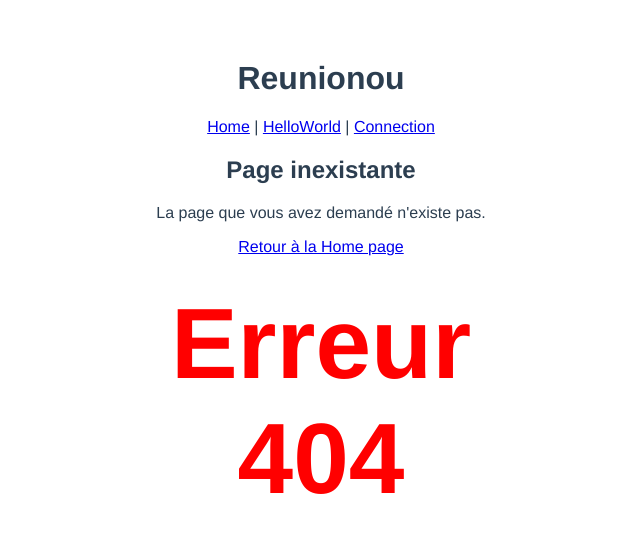
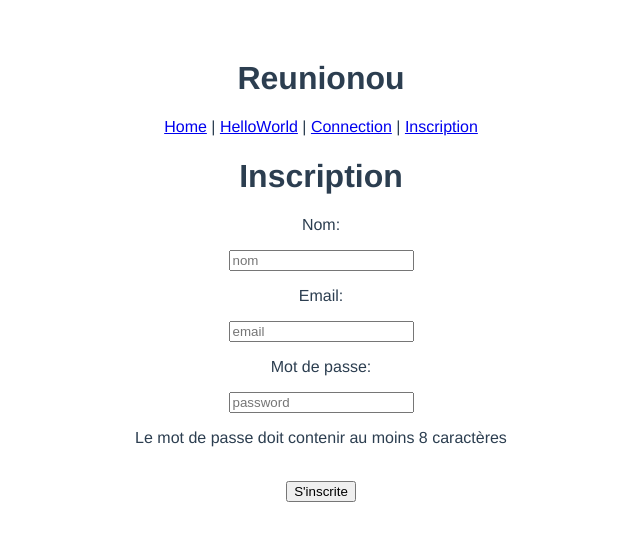
Before and after one commit to LoicBlanchard7/Atelier-2-WebApp, a Vue app in the folder reunionou/: page /signUp in a window 1280 px wide. Before the commit this address had no page. Shown: the top 540 px of the page, without its empty margins (319-959 px from the left). Built offline with nearby package versions, Linux system fonts and the light colour scheme.

Commit message:
bootstrap

```diff
--- a/reunionou/package.json
+++ b/reunionou/package.json
@@ -8,6 +8,7 @@
     "lint": "vue-cli-service lint"
   },
   "dependencies": {
+    "bootstrap": "^5.3.0-alpha2",
     "core-js": "^3.8.3",
     "vue": "^3.2.13",
     "vue-router": "^4.1.6"
--- a/reunionou/src/App.vue
+++ b/reunionou/src/App.vue
@@ -7,6 +7,8 @@
     <router-link to="/helloWorld">HelloWorld</router-link>
     |
     <router-link to='/signIn'>Connection</router-link>
+    |
+    <router-link to='/signUp'>Inscription</router-link>
   </nav>
 
   <router-view />
--- /dev/null
+++ b/reunionou/src/components/SignUp.vue
@@ -0,0 +1,60 @@
+<template>
+    <div class="home">
+
+        <h1>Inscription</h1>
+
+        <div>
+            <p>Nom: </p>
+            <input v-model="name" placeholder="nom" />
+            <br>
+            <p>Email: </p>
+            <input v-model="email" placeholder="email" />
+            <br>
+            <p>Mot de passe: </p>
+            <input type="password" v-model="password" placeholder="password" />
+            <p v-if="password.length < 8">Le mot de passe doit contenir au moins 8 caractères</p>
+            <p v-else>Le mot de passe est correct</p>
+            <br>
+            <button type="button" @click="addAccount()">S'inscrite</button><br/>
+            <small>{{ this.message }}</small>
+        </div>
+
+    </div>
+</template>
+<script>
+export default {
+    name: 'SignUp',
+    data(){
+        return {
+            name: '',
+            email: '',
+            password: '',
+            message: ''
+        };
+    },
+    methods:{
+        addAccount(){
+            if(this.name === '' || this.email === '' || this.password === '' || this.password.length < 8){
+                this.message = 'Veuillez remplir tous les champs';
+                return;
+            }else{
+                let account = {
+                    name: this.name,
+                    email: this.email,
+                    password: this.password
+                };
+                console.log(account);
+                this.resetForm();
+            }
+        },
+        resetForm(){
+            this.name = '';
+            this.email = '';
+            this.password = '';
+            this.message = '';
+            this.numPassword = 0;
+        }
+    },
+    components: {},
+};
+</script>
--- a/reunionou/src/router/index.js
+++ b/reunionou/src/router/index.js
@@ -3,6 +3,7 @@ import HelloWorld from '@/components/HelloWorld.vue';
 import NotFound from '@/components/NotFound.vue';
 import HomePage from '@/components/Home.vue';
 import SignIn from '@/components/SignIn.vue';
+import SignUp from '@/components/SignUp.vue';
 
 
 const routes = [
@@ -11,6 +12,8 @@ const routes = [
     { name: 'HelloWorld', path: '/helloWorld', component: HelloWorld },
 
     { name: 'SignIn', path: '/signIn', component: SignIn },
+
+    { name: 'SignUp', path: '/signUp', component: SignUp },
 
     // A mettre à la fin de toutes les routes
     { name : 'notFound', path: '/:pathMatch(.*)', component: NotFound}
```
Also changed, not shown: reunionou/scss/custom.scss (added, +8 -0 lines), 1 other file (tests, documents, lock files or other folders).
